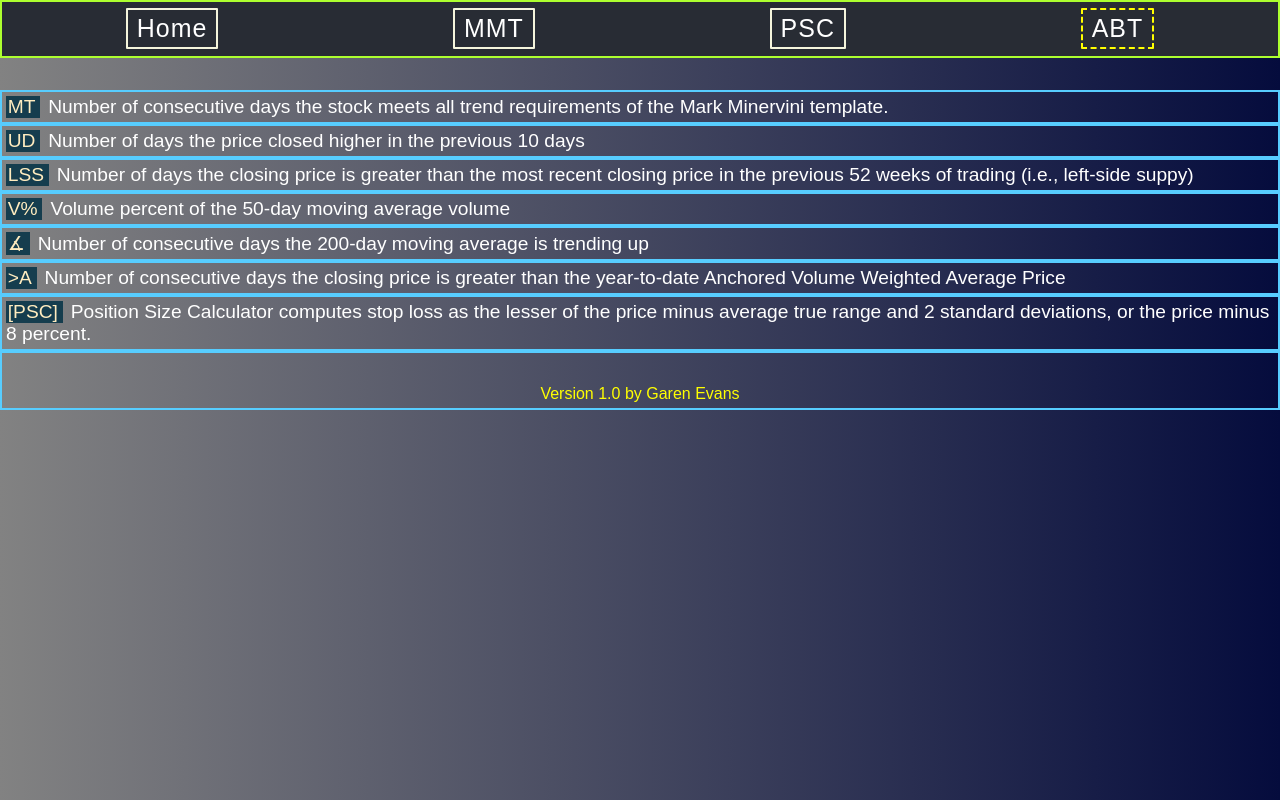
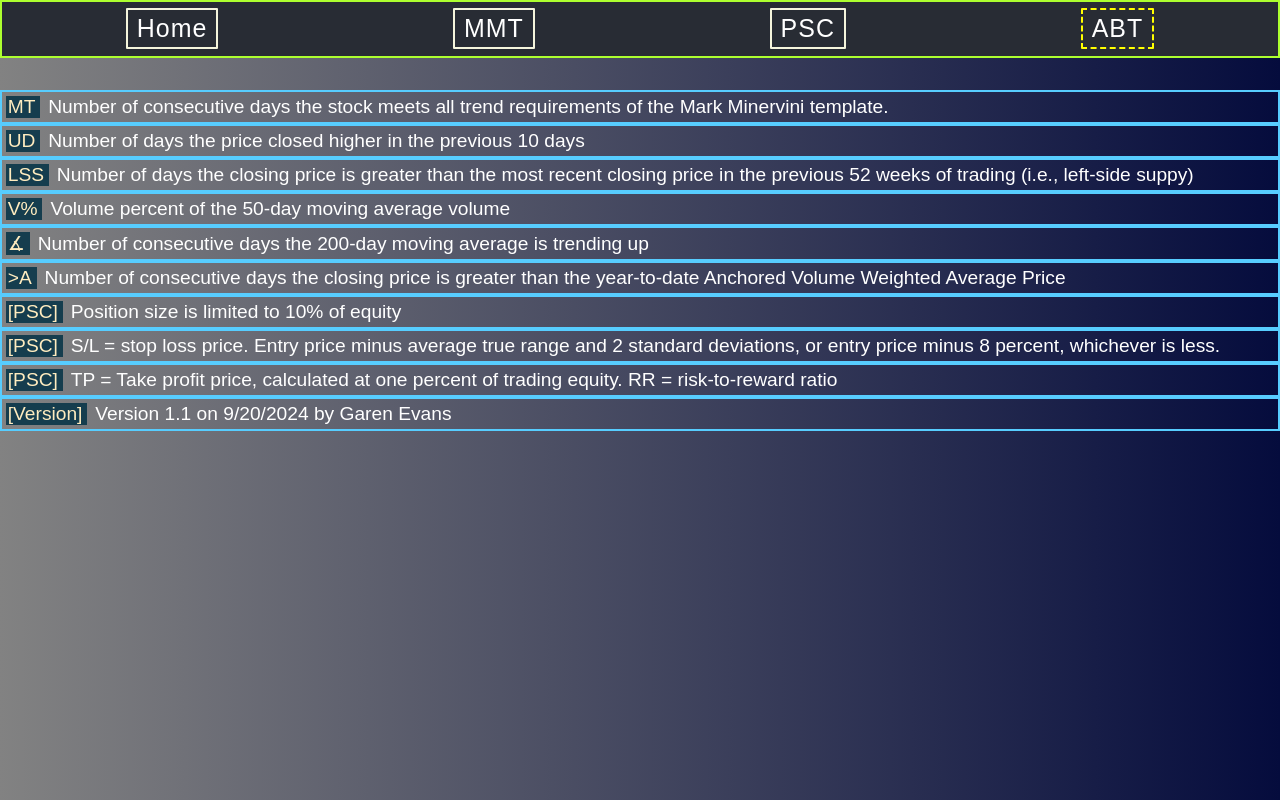
Before and after one commit to gHashFlyer/dhlva, a React (Create React App) app: page /about in a window 1280 px wide. Built offline with nearby package versions, Linux system fonts and the light colour scheme.

Commit message:
Improived position sizing

```diff
--- a/src/pages/About.js
+++ b/src/pages/About.js
@@ -42,13 +42,27 @@ const About = (props) => {
 
                 <div className="about-item">
                     <div className="about-item-symbol">[PSC]</div>
-                    Position Size Calculator computes stop loss as the lesser of the price minus average true range and 2 standard deviations, or the price minus 8 percent.
-
+                    Position size is limited to 10% of equity
                 </div>
 
-                <div className="about-version">
+                <div className="about-item">
+                    <div className="about-item-symbol">[PSC]</div>
+                    S/L = stop loss price. Entry price minus average true range and 2 standard deviations,
+                    or entry  price minus 8 percent, whichever is less.
+                </div>
+                <div className="about-item">
+                    <div className="about-item-symbol">[PSC]</div>
+                    TP = Take profit price, calculated at one percent of trading equity.
+                    RR = risk-to-reward ratio
+                </div>
+
+                <div className="about-item">
+                    <div className="about-item-symbol">[Version]</div>
+                    Version 1.1 on 9/20/2024 by Garen Evans
+                </div>
+                {/* <div className="about-version">
                     Version 1.0 by Garen Evans
-                </div>
+                </div>                       */}
 
             </div>
 
--- a/src/pages/PositionCalc.js
+++ b/src/pages/PositionCalc.js
@@ -12,6 +12,9 @@ const PositionCalc = (props) => {
     const [shares, setShares] = useState(false)
     const [stoploss, setStoploss] = useState(false)
     const [stoplossPercent, setStoplossPercent] = useState(false)
+    const [equityPercent, setEquityPercent] = useState(false)
+    const [takeProfit, setTakeProfit] = useState(false)
+    const [riskRewardRatio, setRiskRewardRatio] = useState(false)
 
     useEffect(() => {
         let x = localStorage.getItem("data")
@@ -57,12 +60,46 @@ const PositionCalc = (props) => {
 
         let snum = Math.round(riskValue / (price - sl))
 
+        let cost = snum * price
+        let pct_equity = Math.round(10*  (100*cost/equity)  ) / 10
+
+        // limit size of trade to 10% of equity
+        if(pct_equity > 10){
+            riskValue = equity * 0.10
+            snum = Math.round(riskValue / price )
+            slp = (sl - price) / price
+            if(slp < -0.080){
+                sl = 0.92 * price
+            }
+            sl = Math.round(sl*100,2)/100
+            slp = Math.round(10*100*Math.abs(slp))/10 //percent loss
+
+            cost = snum * price
+            pct_equity = Math.round(10*  (100*cost/equity)  ) / 10
+        }
+
+        // calculate a take profit price such that it will increase
+        // equity by one percent
+        let tp = ( cost  +  (0.01 * equity) ) / snum
+        tp = Math.round(tp * 100)/100
+        setTakeProfit(tp)
+
+        // calculate risk to reward ratio
+        let risk = price - sl
+        let reward = tp - price
+        let rr = reward / risk
+        rr = Math.round(100 * rr) / 100
+        setRiskRewardRatio(rr)
+
+
         setShares(snum)
         setStoploss(sl)
         setStoplossPercent(slp)
+        setEquityPercent(pct_equity)
 
-        const pscData = {equity: equity, risk_percent: riskp}
+        const pscData = {equity: equity, risk_percent: riskp, cost: cost, pct_equity:pct_equity, takeprofit: takeProfit}
 
+        console.log(pscData)
         localStorage.setItem("poscalc", JSON.stringify(pscData) );
     }
 
@@ -91,9 +128,16 @@ const PositionCalc = (props) => {
 
                     {shares &&
                         <div>
-                            <div className="poscalc-form-result">Shares: {shares}</div>
-                            <div className="poscalc-form-result">Stop Loss: {stoploss}</div>
-                            <div className="poscalc-form-result">Trade Risk: {stoplossPercent}%</div>
+                            <div className="poscalc-form-result">Shares: {shares} ({equityPercent}%)</div>
+                            <div className="poscalc-form-result">S/L {stoploss}  ({stoplossPercent}%)</div>
+                            <div className="poscalc-form-result">TP {takeProfit} RR{riskRewardRatio}</div>
+                        </div>
+                    }
+                    {!shares &&
+                        <div>
+                            <div className="poscalc-form-result">Max Pos Size 10%</div>
+                            <div className="poscalc-form-result">Max Stop Loss 8%</div>
+                            <div className="poscalc-form-result">Profit 1% Equity</div>
                         </div>
                     }
 
```
